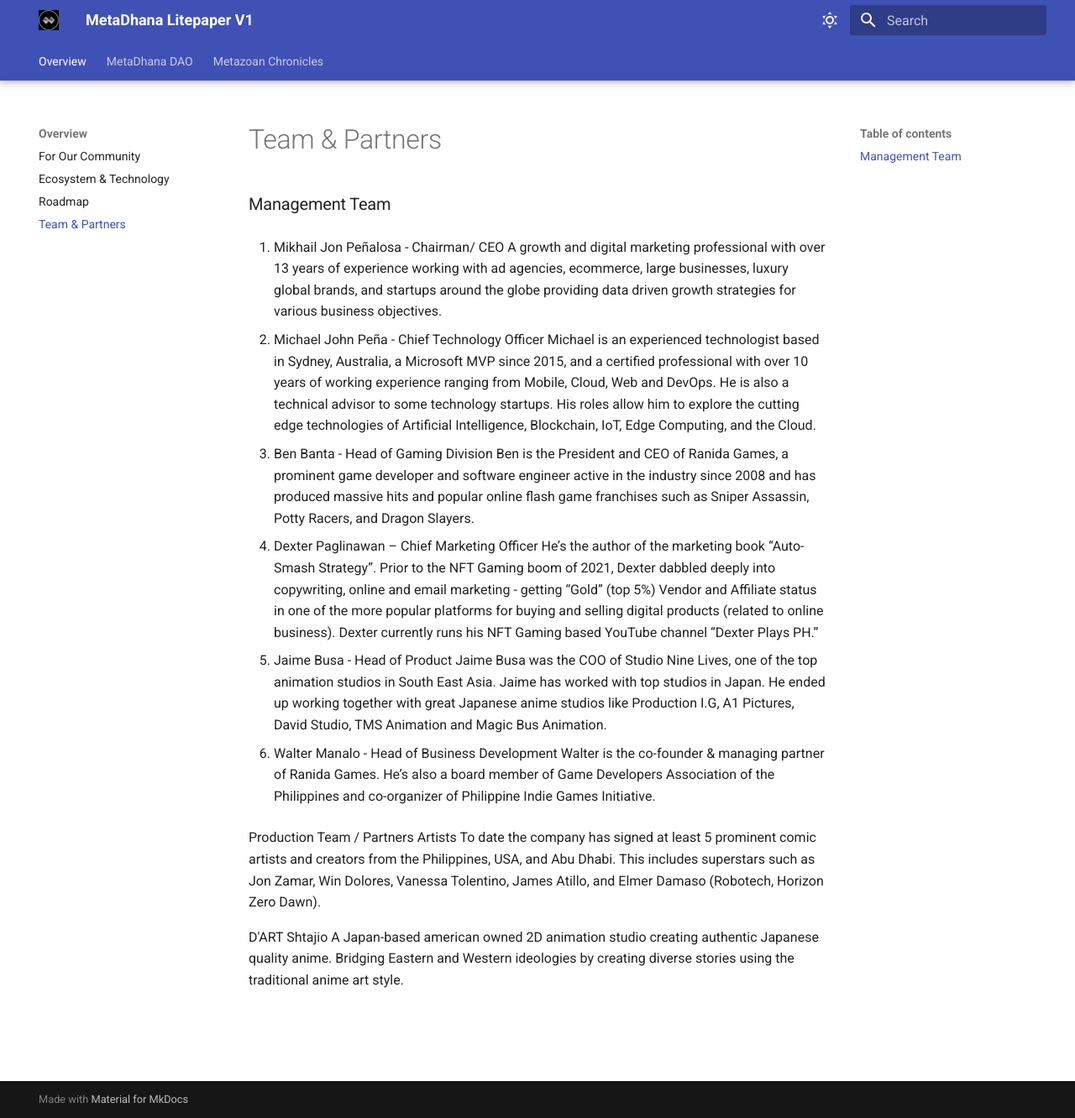
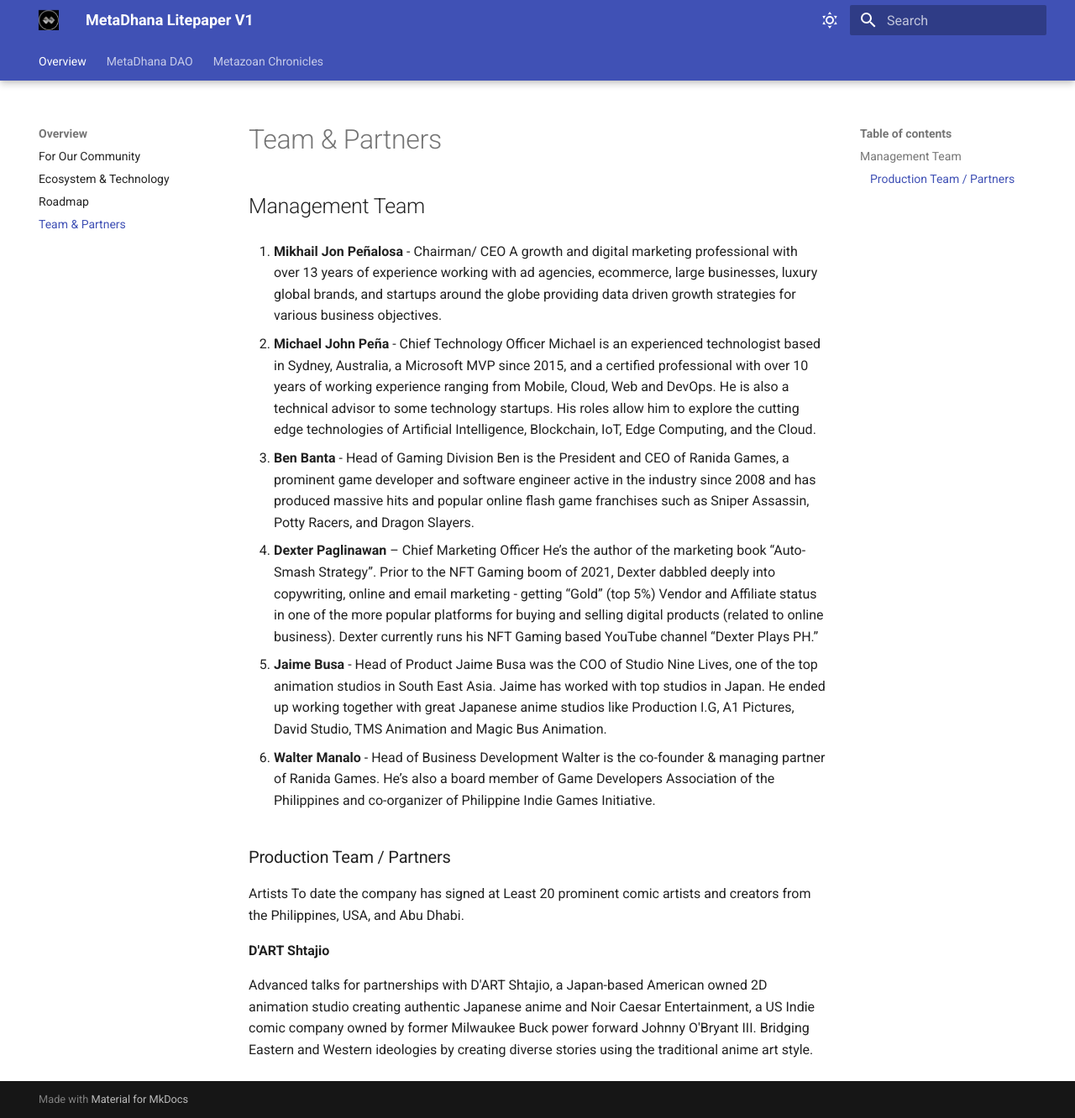
Before and after one commit to AshtreeBV/metazoan-whitepaper, an MkDocs documentation site: the page built from docs/overview/team-partners.md, in a window 1280 px wide and 1332 px high. Shown: the whole window at 84% size. Built offline with MkDocs 1.6.1 and Material for MkDocs 9.7.7, drawn with Linux system fonts in a browser that asks for light colours.

Commit message:
[litepaper V1] edits sir Jimmi

```diff
--- a/docs/overview/team-partners.md
+++ b/docs/overview/team-partners.md
@@ -1,28 +1,30 @@
 # Team & Partners
 
-### Management Team
+## Management Team
 
-1. Mikhail Jon Peñalosa - Chairman/ CEO
-A growth and digital marketing professional with over 13 years of experience working with ad agencies, ecommerce,  large businesses, luxury global brands, and startups around the globe providing data driven growth strategies for various business objectives.
+1. **Mikhail Jon Peñalosa** - Chairman/ CEO
+   A growth and digital marketing professional with over 13 years of experience working with ad agencies, ecommerce, large businesses, luxury global brands, and startups around the globe providing data driven growth strategies for various business objectives.
 
-2. Michael John Peña - Chief Technology Officer
-Michael is an experienced technologist based in Sydney, Australia, a Microsoft MVP since 2015, and a certified professional with over 10 years of working experience ranging from Mobile, Cloud, Web and DevOps. He is also a technical advisor to some technology startups. His roles allow him to explore the cutting edge technologies of Artificial Intelligence, Blockchain, IoT, Edge Computing, and the Cloud.
+2. **Michael John Peña** - Chief Technology Officer
+   Michael is an experienced technologist based in Sydney, Australia, a Microsoft MVP since 2015, and a certified professional with over 10 years of working experience ranging from Mobile, Cloud, Web and DevOps. He is also a technical advisor to some technology startups. His roles allow him to explore the cutting edge technologies of Artificial Intelligence, Blockchain, IoT, Edge Computing, and the Cloud.
 
-3. Ben Banta - Head of Gaming Division
-Ben is the President and CEO of Ranida Games, a prominent game developer and software engineer active in the industry since 2008 and has produced massive hits and popular online flash game franchises such as Sniper Assassin, Potty Racers, and Dragon Slayers.
+3. **Ben Banta** - Head of Gaming Division
+   Ben is the President and CEO of Ranida Games, a prominent game developer and software engineer active in the industry since 2008 and has produced massive hits and popular online flash game franchises such as Sniper Assassin, Potty Racers, and Dragon Slayers.
 
-4. Dexter Paglinawan – Chief Marketing Officer
-He’s the author of the marketing book “Auto-Smash Strategy”. Prior to the NFT Gaming boom of 2021, Dexter dabbled deeply into copywriting, online and email marketing - getting “Gold” (top 5%) Vendor and Affiliate status in one of the more popular platforms for buying and selling digital products (related to online business). Dexter currently runs his NFT Gaming based YouTube channel “Dexter Plays PH.”
+4. **Dexter Paglinawan** – Chief Marketing Officer
+   He’s the author of the marketing book “Auto-Smash Strategy”. Prior to the NFT Gaming boom of 2021, Dexter dabbled deeply into copywriting, online and email marketing - getting “Gold” (top 5%) Vendor and Affiliate status in one of the more popular platforms for buying and selling digital products (related to online business). Dexter currently runs his NFT Gaming based YouTube channel “Dexter Plays PH.”
 
-5. Jaime Busa - Head of Product
-Jaime Busa was the COO of Studio Nine Lives, one of the top animation studios in South East Asia. Jaime has worked with top studios in Japan. He ended up working together with great Japanese anime studios like Production I.G, A1 Pictures, David Studio, TMS Animation and Magic Bus Animation.
+5. **Jaime Busa** - Head of Product
+   Jaime Busa was the COO of Studio Nine Lives, one of the top animation studios in South East Asia. Jaime has worked with top studios in Japan. He ended up working together with great Japanese anime studios like Production I.G, A1 Pictures, David Studio, TMS Animation and Magic Bus Animation.
 
-6. Walter Manalo - Head of Business Development
-Walter is the co-founder & managing partner of Ranida Games. He’s also a board member of Game Developers Association of the Philippines and co-organizer of Philippine Indie Games Initiative.
+6. **Walter Manalo** - Head of Business Development
+   Walter is the co-founder & managing partner of Ranida Games. He’s also a board member of Game Developers Association of the Philippines and co-organizer of Philippine Indie Games Initiative.
 
-Production Team / Partners
+### Production Team / Partners
+
 Artists
-To date the company has signed at least 5 prominent comic artists and creators from the Philippines, USA, and Abu Dhabi. This includes superstars such as Jon Zamar, Win Dolores, Vanessa Tolentino, James Atillo, and Elmer Damaso (Robotech, Horizon Zero Dawn).
+To date the company has signed at Least 20 prominent comic artists and creators from the Philippines, USA, and Abu Dhabi.
 
-D'ART Shtajio
-A Japan-based american owned 2D animation studio creating authentic Japanese quality anime. Bridging Eastern and Western ideologies by creating diverse stories using the traditional anime art style.
+**D'ART Shtajio**
+
+Advanced talks for partnerships with D'ART Shtajio, a Japan-based American owned 2D animation studio creating authentic Japanese anime and Noir Caesar Entertainment, a US Indie comic company owned by former Milwaukee Buck power forward Johnny O'Bryant III. Bridging Eastern and Western ideologies by creating diverse stories using the traditional anime art style.
```
Also changed, not shown: docs/overview/for-our-community.md (+1 -1 lines), docs/overview/roadmap.md (+1 -1 lines).
